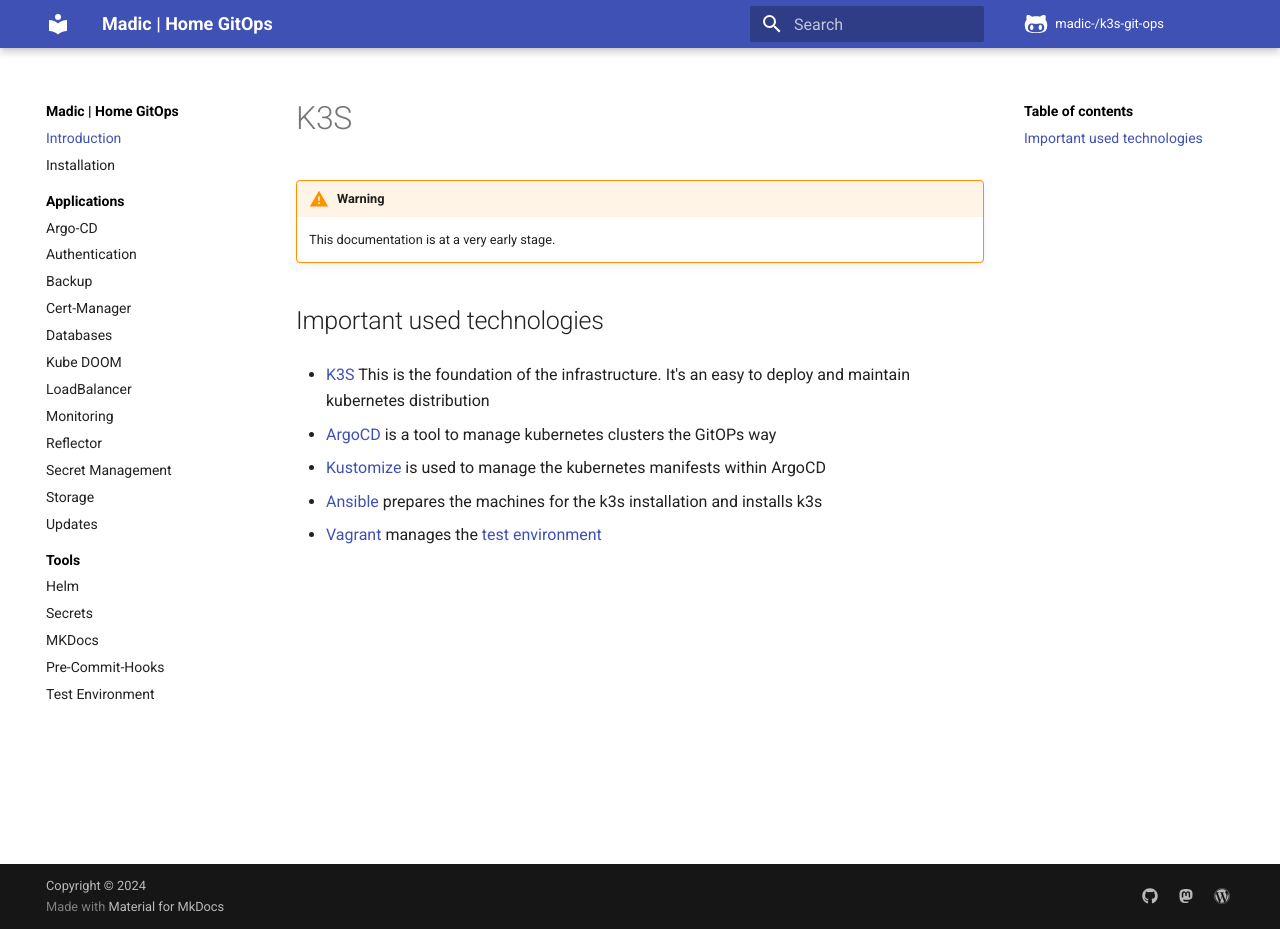
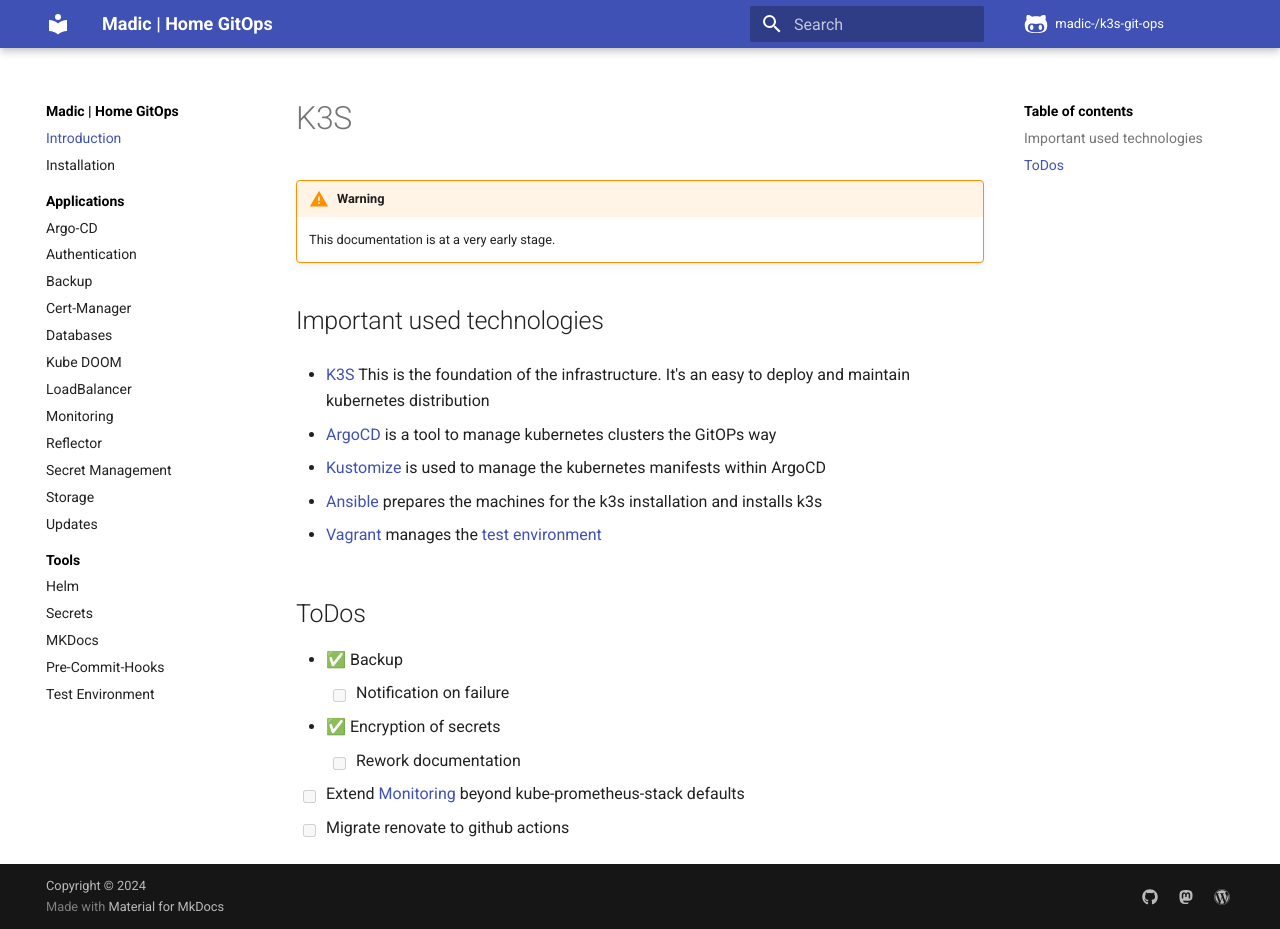
Before and after one commit to madic-creates/k3s-git-ops, an MkDocs documentation site: the page built from docs/index.md, in a window 1280 px wide and 929 px high. Built offline with MkDocs 1.6.1 and Material for MkDocs 9.7.7, drawn with Linux system fonts in a browser that asks for light colours; plug-ins that fetch from the network failed and are left out; comment, search, counter and statistics services are not loaded.

Commit message:
Docs: Index update

```diff
--- a/docs/index.md
+++ b/docs/index.md
@@ -16,3 +16,12 @@ This is the foundation of the infrastructure. It's an easy to deploy and maintai
 - [Ansible](https://www.ansible.com/){target=_blank} prepares the machines for the k3s installation and installs k3s
 
 - [Vagrant](https://www.vagrantup.com/){target=_blank} manages the [test environment](testenv.md)
+
+## ToDos
+
+- ✅ Backup
+    * [ ] Notification on failure
+- ✅ Encryption of secrets
+    * [ ] Rework documentation
+- [ ] Extend [Monitoring](monitoring.md) beyond kube-prometheus-stack defaults
+- [ ] Migrate renovate to github actions
--- a/mkdocs.yaml
+++ b/mkdocs.yaml
@@ -56,12 +56,12 @@ extra:
 
 # Plugins
 plugins:
-  #- privacy
+  - privacy
   - social
   - search:
       lang: en
-  #- minify:
-  #    minify_html: true
+  - minify:
+      minify_html: true
 
 # Extensions
 markdown_extensions:
@@ -90,10 +90,10 @@ markdown_extensions:
         - quote
   - toc:
       permalink: "#"
+  - pymdownx.tasklist:
   #- pymdownx.details
   #- pymdownx.tabbed:
   #    alternate_style: true
-  #- pymdownx.tasklist
 
 # Navigation structure
 nav:
```
